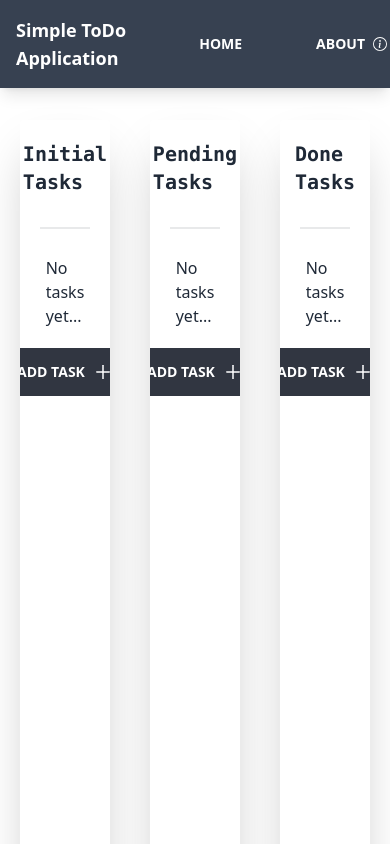
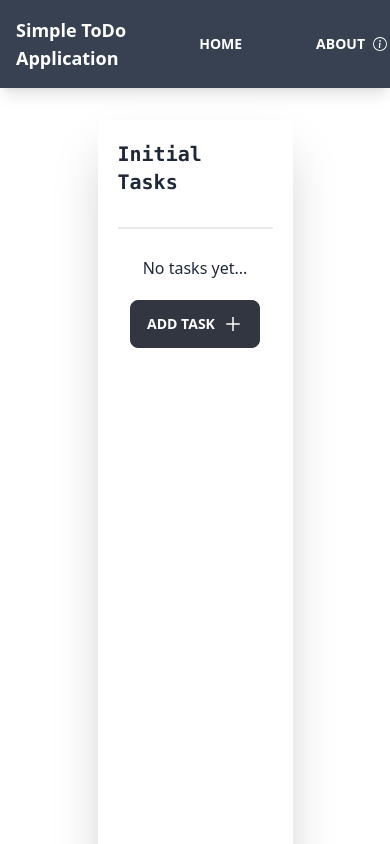
Before and after one commit to betterhell/todo-app, a React (Create React App) app: page / in a window 390 px wide. Shown: the top 844 px of the page. Built offline with nearby package versions, Linux system fonts and the light colour scheme; the HTML template or start-up script is replaced by a standard one.

Commit message:
adaptive styles fixed

```diff
--- a/package.json
+++ b/package.json
@@ -11,6 +11,7 @@
     "react": "^18.2.0",
     "react-dom": "^18.2.0",
     "react-icons": "^4.4.0",
+    "react-onclickoutside": "^6.12.2",
     "react-router-dom": "^6.4.2",
     "react-scripts": "5.0.1",
     "react-toastify": "^9.0.8",
--- a/src/components/Column.jsx
+++ b/src/components/Column.jsx
@@ -6,13 +6,13 @@ const Column = ({label, tasks, id}) => {
     const userScreenHeight = window.innerHeight
 
     return (
-         <div className={`container ${userScreenHeight >= tasks.length ? `overflow-y-scroll` : `overflow-y-hidden`} relative p-5 rounded shadow-2xl w-[300px] h-screen mx-5 my-5`}>
+         <div className={`container ${userScreenHeight >= tasks.length ? `overflow-y-scroll` : `overflow-y-hidden`} relative p-5 rounded shadow-2xl w-1/2 lg:w-[300px]  h-screen mx-5 my-5`}>
             <div className="card-title pb-2 justify-center">
                 <h3 className="font-mono">{label}</h3>
             </div>
 
              {tasks.length > 0 &&
-                 <div className="flex end absolute top-3 right-10">
+                 <div className="flex absolute top-3 right-10">
                     <span className="badge badge-lg badge-info text-white right-100 p-[7px]">{tasks.length}</span>
                  </div>}
              <div className="divider"></div>
--- a/src/components/TaskCard.jsx
+++ b/src/components/TaskCard.jsx
@@ -11,11 +11,9 @@ const TaskCard = ({columnId}) => {
     const [textLabel, setTextLabel] = useState("")
     const [textDesc, setTextDesc] = useState("")
 
-
     const changeLabel = (e) => {
         setTextLabel(e.target.value)
     }
-
 
     const changeDesc = (e) => {
         setTextDesc(e.target.value)
@@ -40,7 +38,7 @@ const TaskCard = ({columnId}) => {
     return (
         <>
             {isOpen &&
-                <div className="card card-bordered h-fit items-center p-3 m-5 shadow-2xl">
+                <div className={ `card card-bordered h-fit items-center p-3 m-5 shadow-2xl`}>
                     <div className="form-control">
                         <div className="card-title mb-5">
                             <input onChange={changeLabel} value={textLabel} type="text" placeholder="Task Label" className="input input-bordered input-accent w-full max-w-xs" />
--- a/src/pages/MainPage.jsx
+++ b/src/pages/MainPage.jsx
@@ -6,7 +6,7 @@ const MainPage = () => {
     const {columns} = useContext(todoAppContext)
 
     return (
-        <div className="flex justify-center xs:flex-col">
+        <div className="flex justify-center flex-col items-center lg:flex-row">
             {columns.map(column =>
                 <Column
                     id={column.id}
```
Also changed, not shown: src/index.css (line endings or trailing spaces), 1 other file (tests, documents, lock files or other folders).
